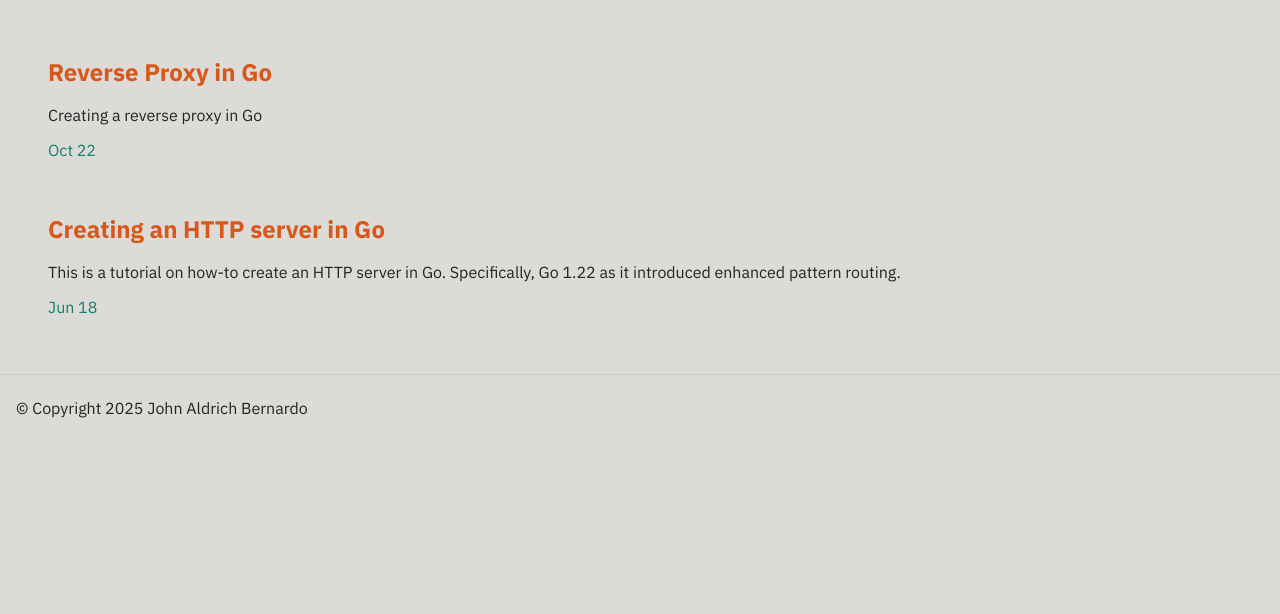
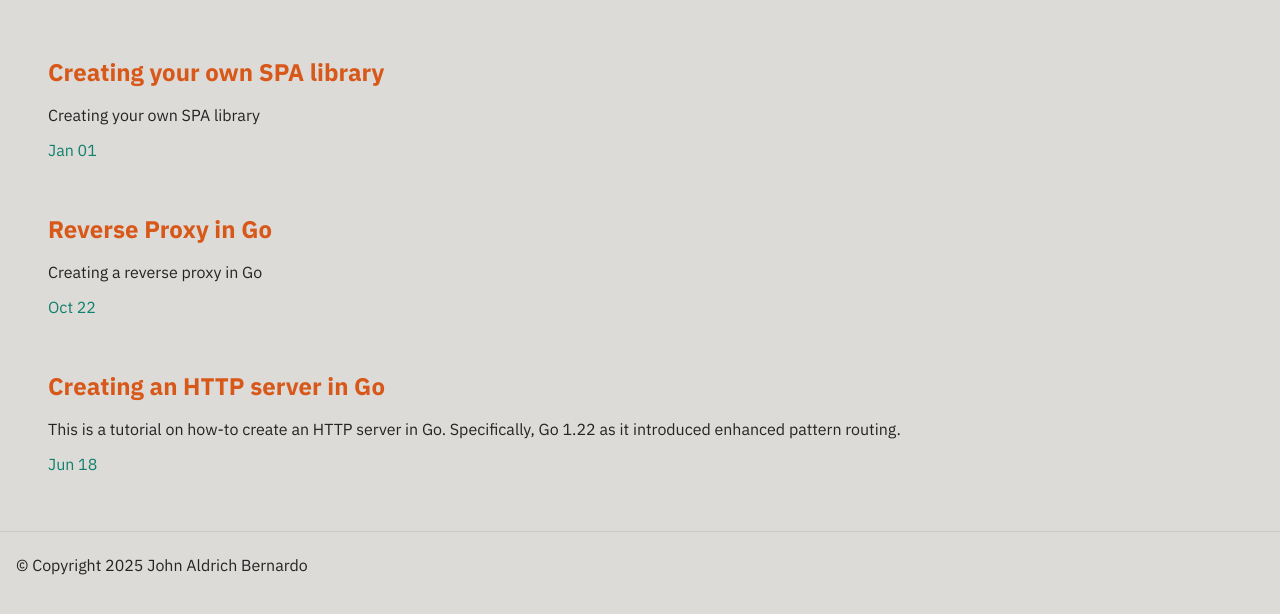
Before and after one commit to jabernardo/blog, a Jekyll site: the page built from index.html, in a window 1280 px wide, cut to the strip 223-837 px from the top of the page. Built offline with Jekyll 4.4.1, drawn with Linux system fonts in a browser that asks for light colours; nearby versions of some CDN libraries; the list of posts is cut into pages by our own code; some of the changed lines change nothing that is shown.

Commit message:
creating your own spa library

````diff
--- /dev/null
+++ b/_posts/2025-01-02-creating-your-own-spa-library.markdown
@@ -0,0 +1,172 @@
+---
+layout: post
+title:  "Creating your own SPA library"
+description: "Creating your own SPA library"
+keywords: "javascript, js, vanilla js, spa, tutorial"
+date:   2025-01-01 22:20:51 +0800
+categories: frontend how-to spa
+preview: https://res.cloudinary.com/sudoaldrich/image/upload/v1735741173/blogs/thumbnails/SPA_tuxf1r.png
+---
+
+# Learning SPA by building one
+
+JavaScript ecosystem is pretty loaded with front-end frameworks that allows us to create SPAs.
+
+You might be thinking, "Why bother?" or "Don't reinvent the wheel" -- I'd like to learn, to put it simply.
+
+## SPAs
+
+Single Page Application (SPA) is a type of web application that loads a single document
+and updates it with the data coming from a web server  or an API instead of reloading the entire page.
+
+The idea is to provide a rich user interface.
+
+## The first problem
+
+The routing. In conventional MPAs, we're using URL path to identify the resource we're trying to load while
+in SPAs we are using it for identifying the component to show in the document.
+
+For this implementation, we'll be using History API's [pushState](https://developer.mozilla.org/en-US/docs/Web/API/History/pushState) function.
+
+```js
+history.pushState({}, '', url);
+```
+
+With this, we could update what's in our browser's address bar.
+
+Then, we'd like to have an object to store the callbacks for our routes.
+A route being just another function that would execute updates on our page.
+
+## Basic routing
+
+What I would like to have is an object wherein we could register a path and it's callback function.
+
+Something like this:
+```js
+// our home page. by default you could define routes using string
+app.add('/', Home);
+
+// or, you could also define a route using Regular Expression with or without named groups
+app.add(/\/pages\/(?<id>\d+)/i, Page);
+```
+
+Here is the foundation for our application:
+
+1. **Constructor**. Pass down a configuration object that would contain the root document of our SPA application as
+  well as a function to handle all 404 pages.
+2. **Add**. Register a route using only a path (either string or RegEx) and it's callback function.
+3. **Get**. A function to retrieve the function from our `routes` storage.
+
+```js
+class SPA {
+  routes = [];
+
+  constructor(config = {}) {
+    this.context = {
+      root: config?.root || document.getElementById('app'),
+    };
+
+    this.defaultRoute = {
+      key: '*',
+      callback: (config?.defaultRoute || (() => { })).bind(this.context),
+    };
+  }
+
+  add(path, cb) {
+    this.routes.push({
+      key: path,
+      callback: cb.bind(this.context),
+    });
+  }
+
+  get(path) {
+    const route = this.routes.find(r => (r.key instanceof RegExp && r.key.test(path)) || r.key === path);
+    return route || this.defaultRoute;
+  }
+}
+```
+
+## Executing a route
+
+Let's us now add function that would parse the matching route. To keep this simple, we'll be
+adding support to named groups to easily map the values from the defined route.
+
+By calling this function, we'll be getting the route callback using `get` function and
+execute it while passing the matches from our regular expression.
+
+```js
+class SPA {
+  // ...
+  execute(path) {
+    const route = this.get(path);
+    let params;
+
+    if (route?.key && route?.key instanceof RegExp) {
+      params = route.key.exec(window.location.pathname);
+
+      if (params?.groups && Object.keys(params?.groups).length > 0) {
+        params = params.groups;
+      } else {
+        params = Array.from(params);
+        params?.shift();
+      }
+    }
+
+    route?.callback(params);
+  }
+  // ...
+}
+```
+
+## The clicks
+
+How should we handle navigation? When do we decide when to  whether it is time to call `pushState` function?
+
+In this case, I'd like our application to have it only on hyperlinks.
+For us to ensure that all links would have the route change callback, we'd like to use
+[MutationObserver](https://developer.mozilla.org/en-US/docs/Web/API/MutationObserver) to observe changes in
+our document.
+```js
+const observer = new MutationObserver((mutationList) => {
+  mutationList.forEach((mutation) => {
+    mutation?.addedNodes?.forEach(e => {
+      if (e.nodeName.toLowerCase() === 'a') {
+        // if the node is an actual link
+        e.addEventListener('click', handleClick);
+      } else {
+        // else, find any links in the container
+        if (typeof e === 'object' && typeof e.getElementsByTagName !== 'undefined') {
+          const as = e.getElementsByTagName('a');
+
+          for (let i = 0; i < as.length; i++) {
+            as[i].addEventListener('click', handleClick);
+          }
+        }
+      }
+    })
+  })
+});
+
+observer.observe(document, { attributes: true, childList: true, subtree: true });
+```
+
+`handleClick` being the function to execute `pushState` and callback from our routes storage.
+
+It is important to note that for `handleClick` function we should cover:
+1. External links
+2. Scroll on document if link has fragment.
+
+
+## Building it together
+
+Here is a working demo of our application.
+
+<iframe src="https://stackblitz.com/edit/vitejs-vite-1zqfcjcy?embed=1&file=src%2Fmain.js"></iframe>
+
+## Conclusion
+
+There's a lot of improvement we could do in this practice application.
+We're only touching the surface of SPA development. There are more concepts to uncover.
+This is nowhere near the frameworks we are using all along.
+
+I hope that this tutorial helped you to kick-off your project in mind.
--- a/assets/css/styles.css
+++ b/assets/css/styles.css
@@ -274,3 +274,8 @@ a:hover {
   padding: 0 .5rem;
   border-top: solid 1px #c9c9c9;
 }
+
+iframe {
+  width: 100%;
+  min-height: 512px;
+}
````
